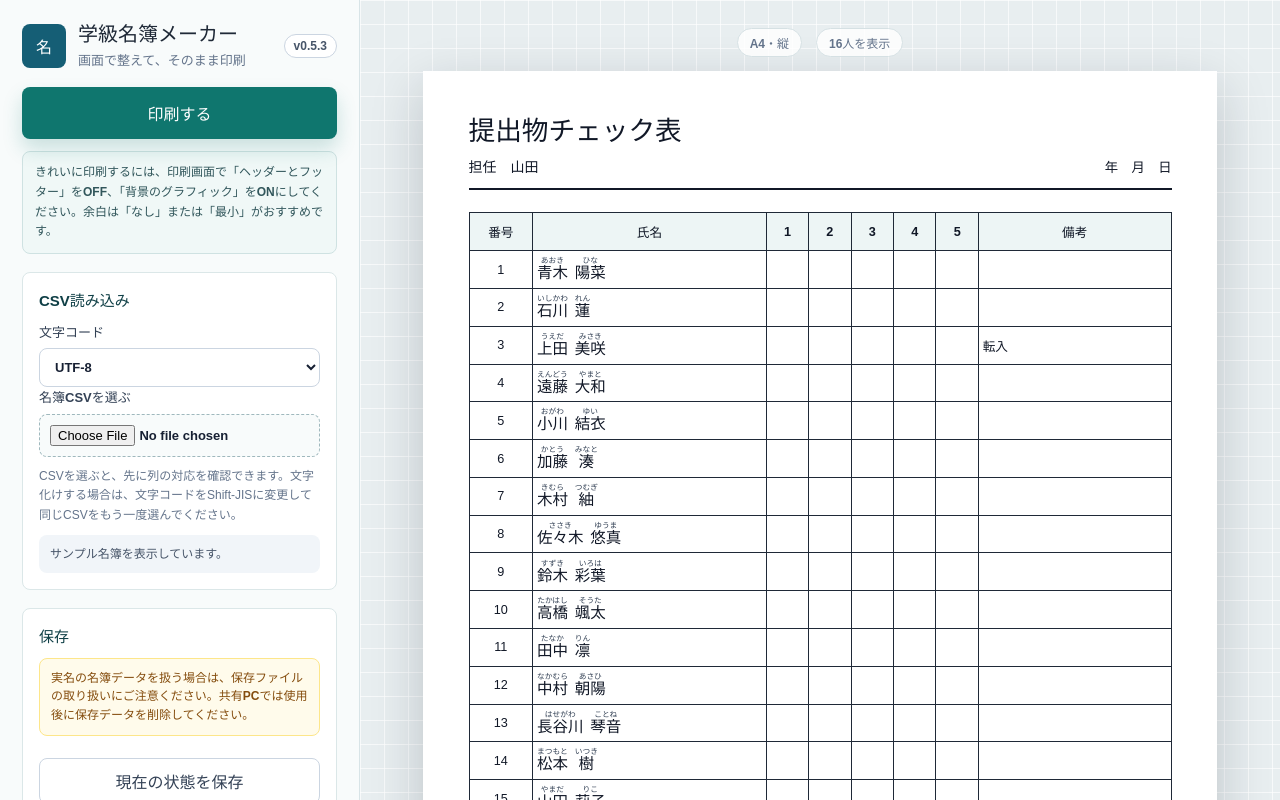
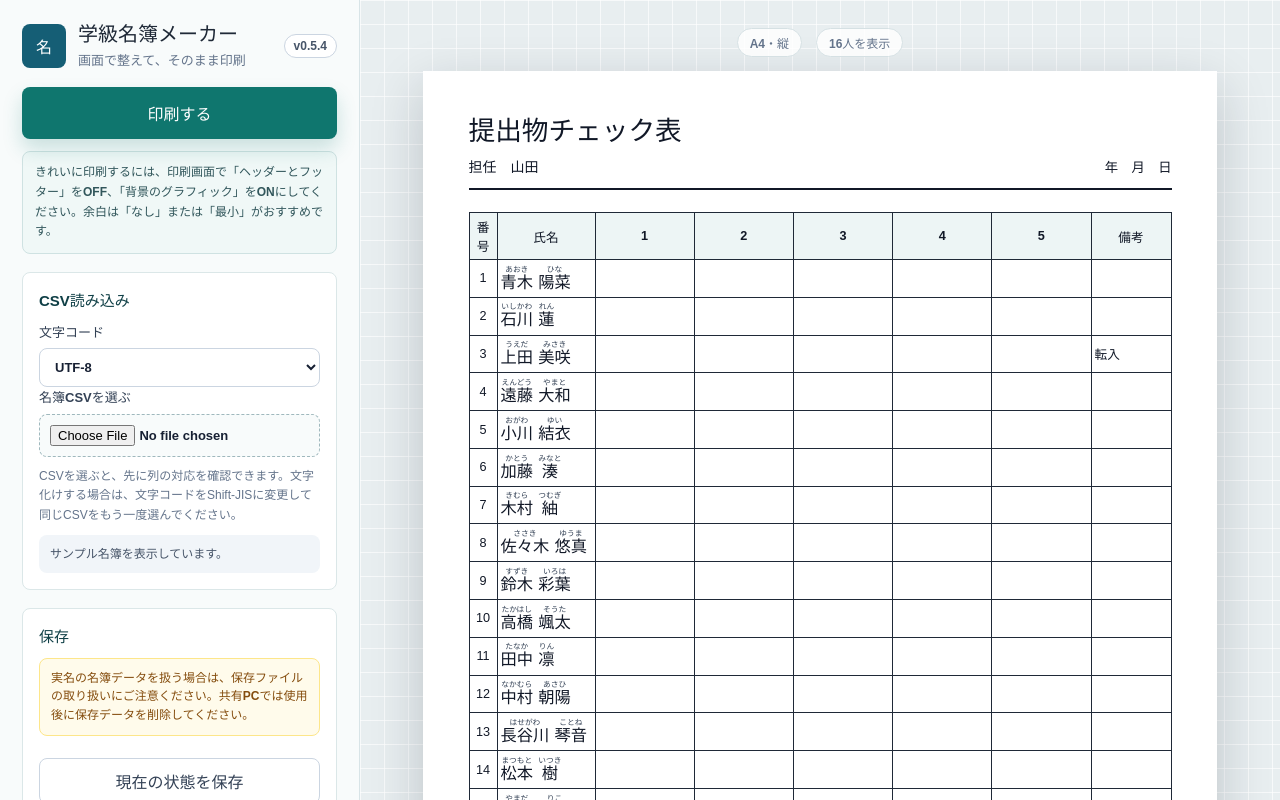
Before and after one commit to bantai-education-design/gakkyu-meibo-maker, a React (Vite) app: page / in a window 1280 px wide. Built offline with nearby package versions, Linux system fonts and the light colour scheme.

Commit message:
Make compact roster column widths effective v0.5.4

```diff
--- a/package.json
+++ b/package.json
@@ -1,6 +1,6 @@
 {
   "name": "class-roster-maker",
-  "version": "0.5.3",
+  "version": "0.5.4",
   "private": true,
   "description": "学校現場向けの学級名簿・提出物チェック表印刷アプリ",
   "type": "module",
--- a/src/App.tsx
+++ b/src/App.tsx
@@ -43,11 +43,11 @@ const initialSettings: RosterSettings = {
     paperSize: "A4",
     orientation: "portrait",
     splitGenderColumns: true,
-    numberColumnWidth: 30,
-    nameColumnWidth: 110,
+    numberColumnWidth: 28,
+    nameColumnWidth: 98,
     checkColumnMinWidth: 20,
-    nameFontSize: 15.5,
-    nameFontSizeNoKana: 17
+    nameFontSize: 16.25,
+    nameFontSizeNoKana: 18.5
   }
 };
 
--- a/src/components/RosterTable.tsx
+++ b/src/components/RosterTable.tsx
@@ -59,10 +59,13 @@ function TableBlock({
   const visibleColumns = settings.visibleColumns;
   const isTwoColumn = settings.layout.columns === 2;
   const hasManyChecks = settings.layout.checkColumnCount >= 10;
+  const numberColumnWidth = isTwoColumn
+    ? Math.min(settings.layout.numberColumnWidth, 26)
+    : settings.layout.numberColumnWidth;
   const nameColumnWidth = isTwoColumn
-    ? Math.min(settings.layout.nameColumnWidth, 84)
+    ? Math.min(settings.layout.nameColumnWidth, 82)
     : hasManyChecks
-      ? Math.min(settings.layout.nameColumnWidth, 102)
+      ? Math.min(settings.layout.nameColumnWidth, 94)
       : settings.layout.nameColumnWidth;
   const checkColumnWidth = isTwoColumn && hasManyChecks
     ? Math.min(settings.layout.checkColumnMinWidth, 13)
@@ -73,31 +76,51 @@ function TableBlock({
     ? settings.layout.nameFontSize
     : settings.layout.nameFontSizeNoKana;
   const nameFontSize = isTwoColumn && hasManyChecks
-    ? Math.min(baseNameFontSize, settings.layout.showKana ? 14 : 15.25)
+    ? Math.min(baseNameFontSize, settings.layout.showKana ? 14.5 : 16)
     : isTwoColumn || hasManyChecks
-      ? Math.min(baseNameFontSize, settings.layout.showKana ? 14.5 : 15.75)
+      ? Math.min(baseNameFontSize, settings.layout.showKana ? 15 : 16.5)
       : baseNameFontSize;
+  const genderColumnWidth = 38;
+  const birthdayColumnWidth = 82;
+  const groupColumnWidth = 40;
+  const noteColumnWidth = 80;
+  const fixedColumnsWidth =
+    numberColumnWidth +
+    nameColumnWidth +
+    (visibleColumns.gender ? genderColumnWidth : 0) +
+    (visibleColumns.birthday ? birthdayColumnWidth : 0) +
+    (visibleColumns.group ? groupColumnWidth : 0) +
+    (visibleColumns.note ? noteColumnWidth : 0);
+  const fixedColumnStyle = (width: number) => ({ width: `${width}px` }) as CSSProperties;
+  const checkColumnStyle = {
+    width: checks.length > 0
+      ? `max(${checkColumnWidth}px, calc((100% - ${fixedColumnsWidth}px) / ${checks.length}))`
+      : `${checkColumnWidth}px`
+  } as CSSProperties;
   const tableStyle = {
-    "--number-column-width": `${isTwoColumn ? Math.min(settings.layout.numberColumnWidth, 28) : settings.layout.numberColumnWidth}px`,
+    "--number-column-width": `${numberColumnWidth}px`,
     "--name-column-width": `${nameColumnWidth}px`,
     "--check-column-min-width": `${checkColumnWidth}px`,
+    "--check-column-width": checks.length > 0
+      ? `max(${checkColumnWidth}px, calc((100% - ${fixedColumnsWidth}px) / ${checks.length}))`
+      : `${checkColumnWidth}px`,
     "--name-font-size": `${nameFontSize}px`
   } as CSSProperties;
 
   return (
     <div className="table-block">
       {heading ? <div className="block-heading">{heading}</div> : null}
-      <table className="roster-table" style={tableStyle}>
+      <table className={`roster-table ${checks.length > 0 ? "has-checks" : "no-checks"}`} style={tableStyle}>
         <colgroup>
-          <col className="number-col" />
-          <col className="name-col" />
-          {visibleColumns.gender ? <col className="gender-col" /> : null}
-          {visibleColumns.birthday ? <col className="birthday-col" /> : null}
-          {visibleColumns.group ? <col className="group-col" /> : null}
+          <col className="number-col" style={fixedColumnStyle(numberColumnWidth)} />
+          <col className="name-col" style={fixedColumnStyle(nameColumnWidth)} />
+          {visibleColumns.gender ? <col className="gender-col" style={fixedColumnStyle(genderColumnWidth)} /> : null}
+          {visibleColumns.birthday ? <col className="birthday-col" style={fixedColumnStyle(birthdayColumnWidth)} /> : null}
+          {visibleColumns.group ? <col className="group-col" style={fixedColumnStyle(groupColumnWidth)} /> : null}
           {checks.map((check) => (
-            <col className="check-col" key={`check-col-${check}`} />
+            <col className="check-col" style={checkColumnStyle} key={`check-col-${check}`} />
           ))}
-          {visibleColumns.note ? <col className="note-col" /> : null}
+          {visibleColumns.note ? <col className="note-col" style={fixedColumnStyle(noteColumnWidth)} /> : null}
         </colgroup>
         <thead>
           <tr>
--- a/src/styles/app.css
+++ b/src/styles/app.css
@@ -636,17 +636,19 @@ select {
   border-collapse: collapse;
   table-layout: fixed;
   font-size: 9.5pt;
-  --number-column-width: 30px;
-  --name-column-width: 110px;
+  --number-column-width: 28px;
+  --name-column-width: 98px;
   --check-column-min-width: 20px;
-  --name-font-size: 15.5px;
+  --check-column-width: auto;
+  --name-font-size: 16.25px;
 }
 
 .roster-table th,
 .roster-table td {
   border: 1px solid #1f2937;
   height: var(--row-height);
-  padding: 1mm 1mm;
+  box-sizing: border-box;
+  padding: 1mm 0.8mm;
   vertical-align: middle;
   overflow: hidden;
 }
@@ -658,14 +660,18 @@ select {
 }
 
 .number-col {
+  min-width: 0;
   width: var(--number-column-width);
+  max-width: var(--number-column-width);
   text-align: center;
-  padding-inline: 0.5mm;
+  padding-inline: 0.25mm;
 }
 
 .name-col {
+  min-width: 0;
   width: var(--name-column-width);
-  min-width: 0;
+  max-width: var(--name-column-width);
+  padding-inline: 0.5mm;
 }
 
 .group-col {
@@ -724,8 +730,10 @@ select {
 }
 
 .check-col {
-  width: var(--check-column-min-width);
+  min-width: 0;
+  width: var(--check-column-width);
   text-align: center;
+  padding-inline: 0.25mm;
 }
 
 .note-col {
@@ -735,12 +743,12 @@ select {
 .full-name-text {
   display: inline-flex;
   align-items: baseline;
-  gap: 1.8mm;
+  gap: 1.4mm;
   max-width: 100%;
   min-width: 0;
   overflow-wrap: anywhere;
   font-size: var(--name-font-size);
-  font-weight: 700;
+  font-weight: 750;
   word-break: normal;
   line-height: 1.18;
 }
@@ -770,7 +778,7 @@ select {
 
 .columns-2 .roster-table th,
 .columns-2 .roster-table td {
-  padding-inline: 0.8mm;
+  padding-inline: 0.45mm;
 }
 
 ruby {
--- a/src/styles/print.css
+++ b/src/styles/print.css
@@ -67,4 +67,22 @@
   .roster-table th {
     background: #edf5f5 !important;
   }
+
+  .roster-table {
+    table-layout: fixed !important;
+  }
+
+  .number-col {
+    width: var(--number-column-width) !important;
+    max-width: var(--number-column-width) !important;
+  }
+
+  .name-col {
+    width: var(--name-column-width) !important;
+    max-width: var(--name-column-width) !important;
+  }
+
+  .check-col {
+    width: var(--check-column-width) !important;
+  }
 }
--- a/src/version.ts
+++ b/src/version.ts
@@ -1 +1 @@
-export const APP_VERSION = "0.5.3";
+export const APP_VERSION = "0.5.4";
```
Also changed, not shown: 2 other files (tests, documents, lock files or other folders).
